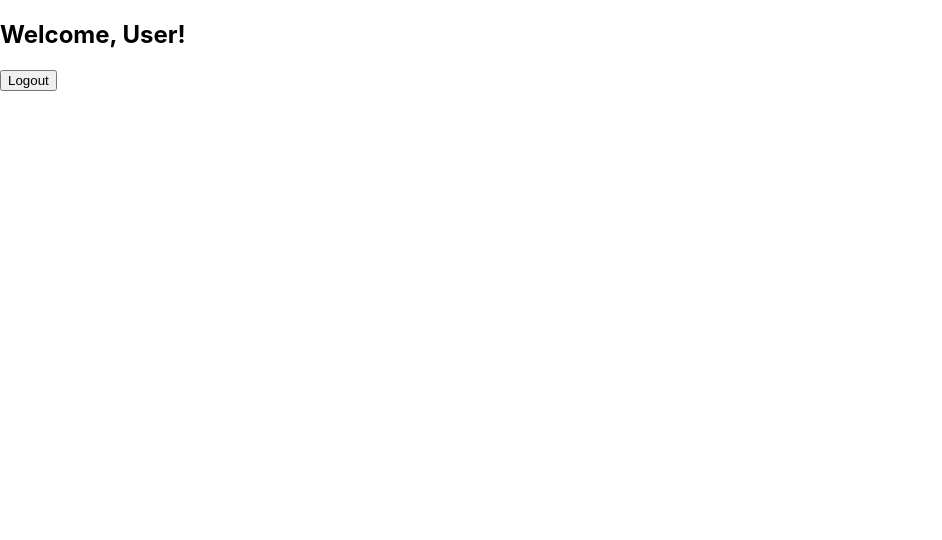
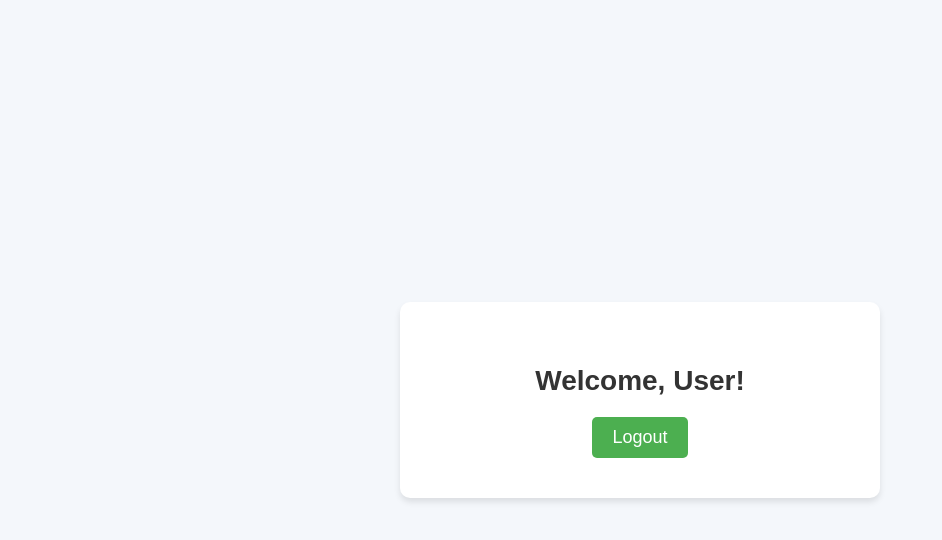
Before and after one commit to HimashaChinthani/SIDPH_01, a React (Create React App) app in the folder my-mern-app/frontend/: page /dashboard in a window 1280 px wide. Shown: the top 540 px of the page, without its empty margins (0-942 px from the left). Built offline with nearby package versions, Linux system fonts and the light colour scheme.

Commit message:
"Dshboard css add"

```diff
--- a/my-mern-app/frontend/src/components/Dashboard.js
+++ b/my-mern-app/frontend/src/components/Dashboard.js
@@ -1,5 +1,5 @@
 import React from 'react';
-import '../css/Dashboard.css';  // Importing Dashboard.css from the css folder
+import '../css/Dashboard.css';
 
 const Dashboard = () => {
   const username = localStorage.getItem('username') || 'User';
@@ -11,9 +11,11 @@ const Dashboard = () => {
   };
 
   return (
-    <div>
-      <h2>Welcome, {username}!</h2>
-      <button onClick={handleLogout}>Logout</button>
+    <div className="dashboard-container">
+      <div className="dashboard-box">
+        <h2 className="welcome-message">Welcome, {username}!</h2>
+        <button onClick={handleLogout}>Logout</button>
+      </div>
     </div>
   );
 };
--- a/my-mern-app/frontend/src/css/Dashboard.css
+++ b/my-mern-app/frontend/src/css/Dashboard.css
@@ -0,0 +1,64 @@
+/* Dashboard.css */
+
+/* Container to center content */
+.dashboard-container {
+    display: flex;
+    flex-direction: column;
+    align-items: center;
+    justify-content: center;
+    height: 100vh;
+    background-color: #f4f7fb; /* Light background color */
+    font-family: 'Arial', sans-serif;
+  }
+
+  /* Header styling */
+  h2 {
+    font-size: 36px;
+    color: #333;
+    margin-bottom: 20px;
+    font-weight: bold;
+    text-align: center;
+  }
+
+  /* Button styling */
+  button {
+    background-color: #4CAF50; /* Green background */
+    color: white;
+    font-size: 18px;
+    border: none;
+    padding: 10px 20px;
+    border-radius: 5px;
+    cursor: pointer;
+    transition: background-color 0.3s ease;
+  }
+
+  button:hover {
+    background-color: #45a049; /* Darker green on hover */
+  }
+
+  button:active {
+    background-color: #3e8e41; /* Even darker green on click */
+  }
+
+  button:focus {
+    outline: none;
+  }
+
+  /* Create a subtle box shadow for the container */
+  .dashboard-box {
+    background-color: white;
+    padding: 40px;
+    border-radius: 10px;
+    box-shadow: 0px 4px 6px rgba(0, 0, 0, 0.1);
+    width: 100%;
+    max-width: 400px;
+    text-align: center;
+  }
+
+  /* Styling for the 'Welcome' message */
+  .welcome-message {
+    color: #333;
+    font-size: 28px;
+    margin-bottom: 20px;
+    font-weight: 600;
+  }
```
Also changed, not shown: my-mern-app/frontend/src/images/boy3.png (added).
